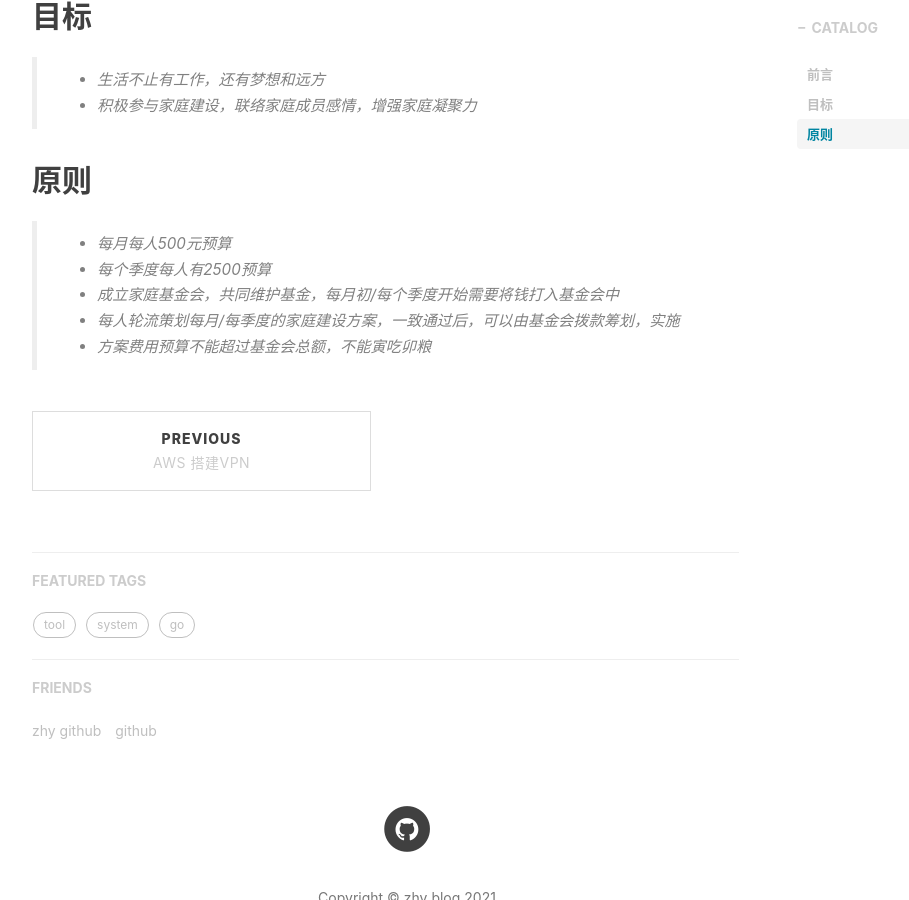
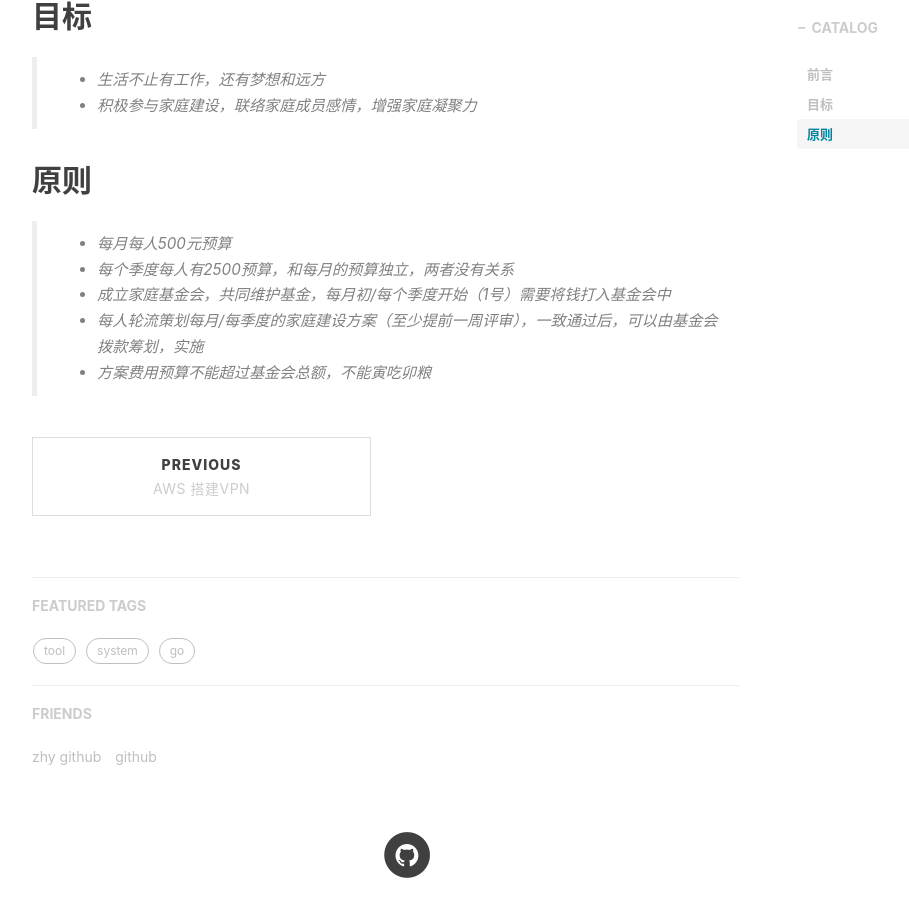
Before and after one commit to xzhangwwyu/xzhangwwyu.github.io, a Jekyll site: the page built from _posts/2021-07-07-home_building_rules.markdown, in a window 1280 px wide and 900 px high, scrolled down 807 px. Shown: the whole window, without its empty margins (233-1142 px from the left). Built offline with Jekyll 4.4.1, drawn with Linux system fonts in a browser that asks for light colours; nearby versions of some CDN libraries; comment, search, counter and statistics services are not loaded.

Commit message:
feat: modify rule for home building

```diff
--- a/_posts/2021-07-07-home_building_rules.markdown
+++ b/_posts/2021-07-07-home_building_rules.markdown
@@ -23,7 +23,7 @@ tags:
 
 ## 原则
 >* 每月每人500元预算
->* 每个季度每人有2500预算
->* 成立家庭基金会，共同维护基金，每月初/每个季度开始需要将钱打入基金会中
->* 每人轮流策划每月/每季度的家庭建设方案，一致通过后，可以由基金会拨款筹划，实施
+>* 每个季度每人有2500预算，和每月的预算独立，两者没有关系
+>* 成立家庭基金会，共同维护基金，每月初/每个季度开始（1号）需要将钱打入基金会中
+>* 每人轮流策划每月/每季度的家庭建设方案（至少提前一周评审），一致通过后，可以由基金会拨款筹划，实施
 >* 方案费用预算不能超过基金会总额，不能寅吃卯粮
```
